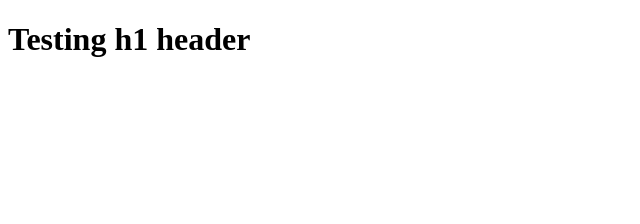
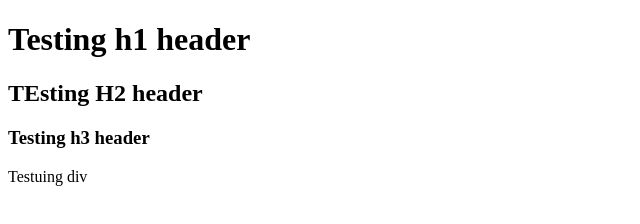
Before and after one commit to syavaYki/TestHTML, a plain HTML site: page index.html in a window 1280 px wide. Shown: the whole page, without its empty margins (0-640 px from the left). Drawn offline with Linux system fonts and the light colour scheme.

Commit message:
Updated  Commit

```diff
--- a/index.html
+++ b/index.html
@@ -10,5 +10,8 @@
         <h1>
             Testing h1 header
         </h1>
+        <h2>TEsting H2 header</h2>
+        <h3>Testing h3 header</h3>
+        <div>Testuing div</div>
     </body>
 </html>
```
